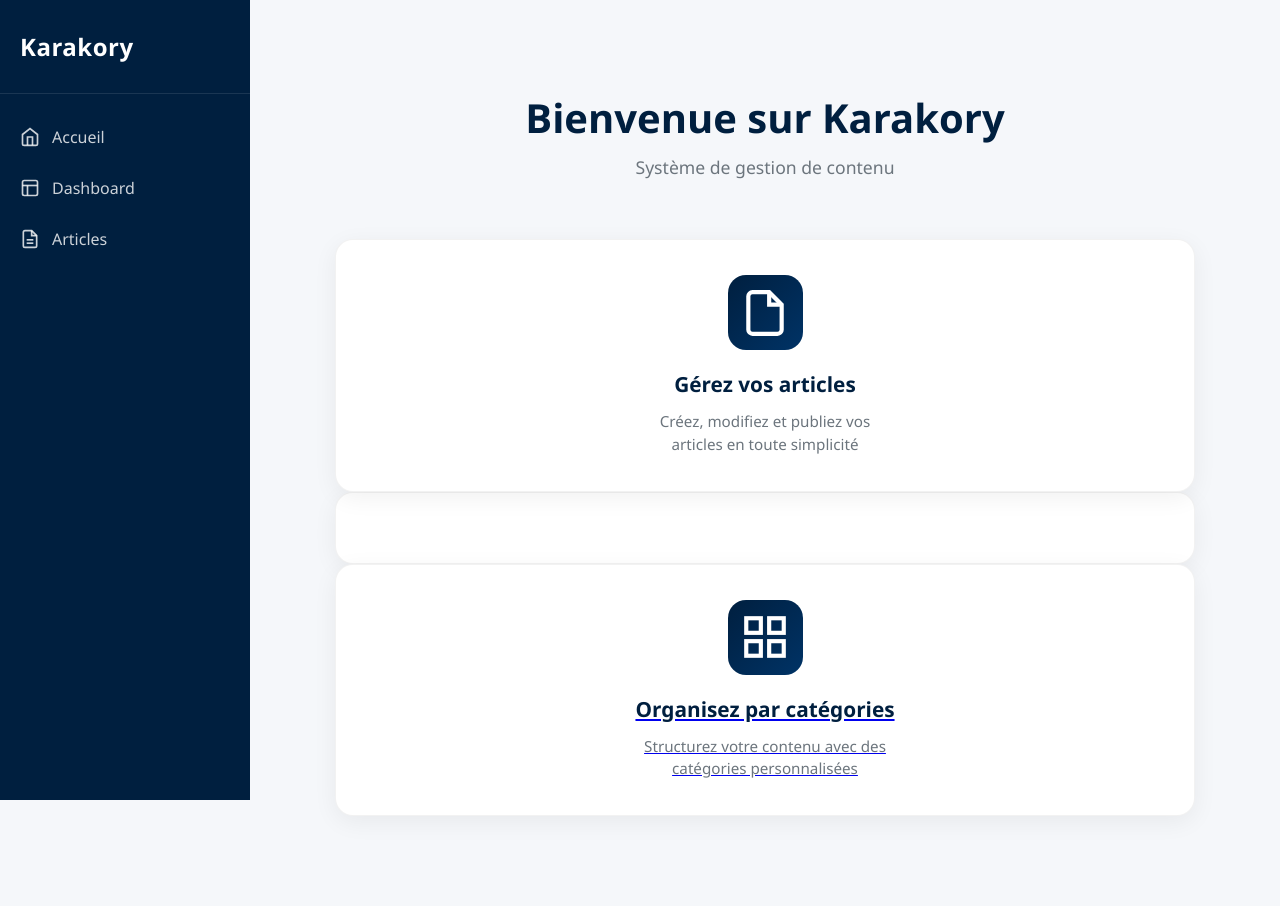
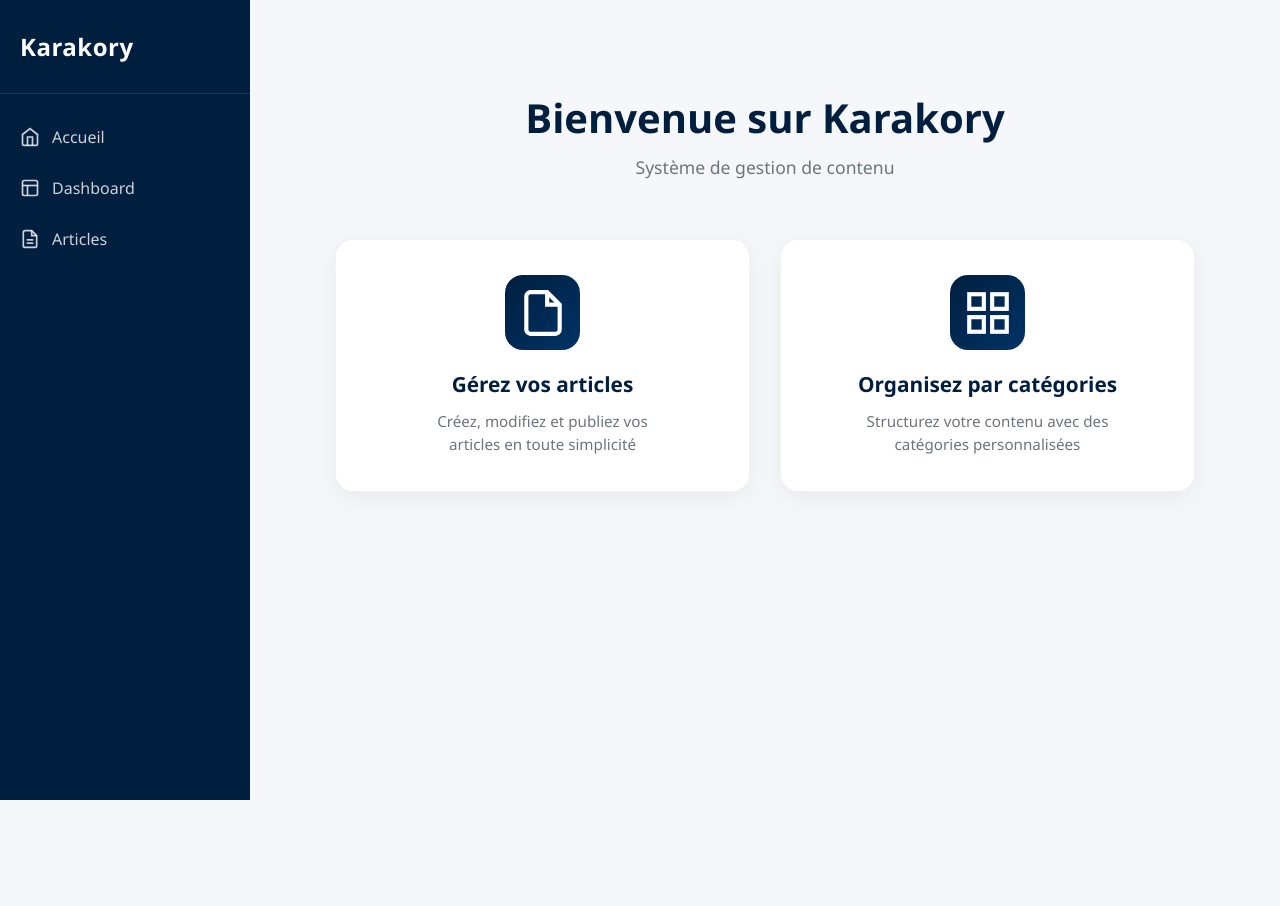
Before and after one commit to sariakaraza/karakory, a PHP site: page /pages/dashboard/first.php in a window 1280 px wide. After the commit the page ends 800 px from the top, so only its background shows below. Run offline with PHP 8.4, Linux system fonts and the light colour scheme.

Commit message:
Update first.php

```diff
--- a/pages/dashboard/first.php
+++ b/pages/dashboard/first.php
@@ -17,6 +17,7 @@
 
                 <div class="welcome-cards">
                     <a href="../article/form.php" class="welcome-card">
+                        <!-- <div class="welcome-card"> -->
                         <div class="card-icon">
                             <svg xmlns="http://www.w3.org/2000/svg" width="50" height="50" viewBox="0 0 24 24" fill="none" stroke="currentColor" stroke-width="2">
                                 <path d="M14 2H6a2 2 0 0 0-2 2v16a2 2 0 0 0 2 2h12a2 2 0 0 0 2-2V8z"></path>
@@ -25,9 +26,10 @@
                         </div>
                         <h3>Gérez vos articles</h3>
                         <p>Créez, modifiez et publiez vos articles en toute simplicité</p>
-                    </div>
-                    <a href="../category/form.php">
-                        <div class="welcome-card">
+                    <!-- </div> -->
+
+                    <a href="../category/form.php" class="welcome-card">
+                        <!-- <div class="welcome-card"> -->
                             <div class="card-icon">
                                 <svg xmlns="http://www.w3.org/2000/svg" width="50" height="50" viewBox="0 0 24 24" fill="none" stroke="currentColor" stroke-width="2">
                                     <rect x="3" y="3" width="7" height="7"></rect>
@@ -38,7 +40,7 @@
                             </div>
                             <h3>Organisez par catégories</h3>
                             <p>Structurez votre contenu avec des catégories personnalisées</p>
-                        </div>
+                        <!-- </div> -->
                     </a>
                 </div>
             </div>
```
